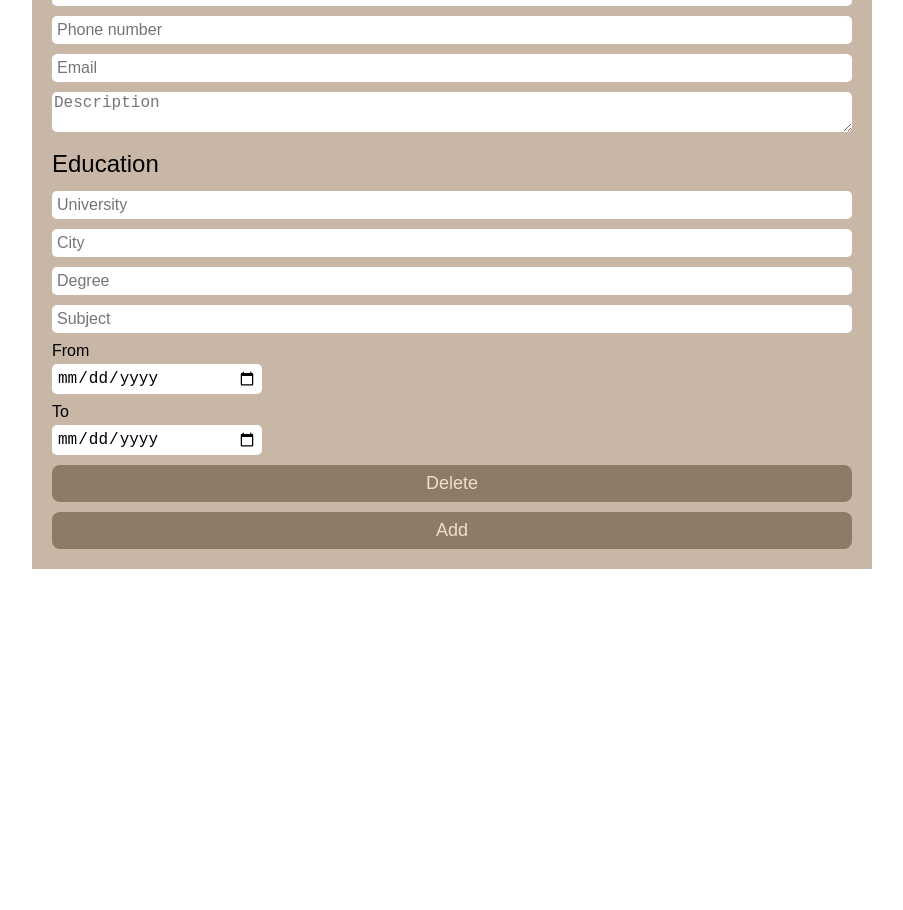
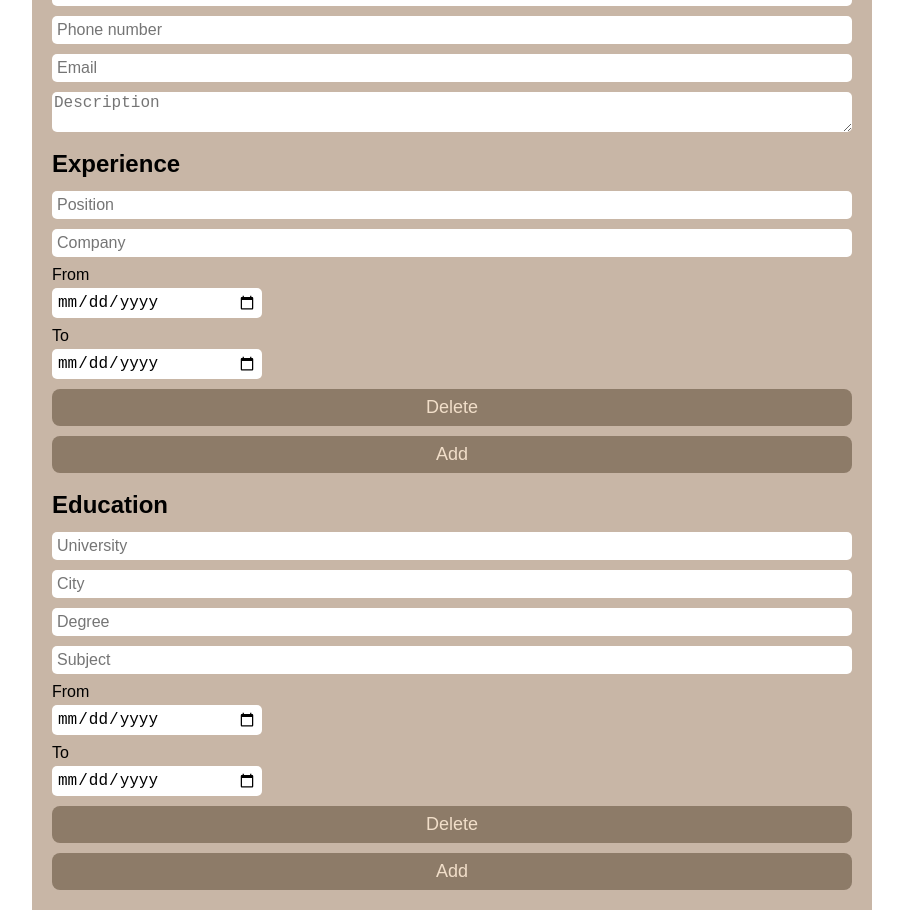
Before and after one commit to eduardsdn/react-cv-creator, a React (Create React App) app: page / in a window 1280 px wide. Shown: the part 419-1329 px from the top of the page, without its empty margins (68-971 px from the left). Before the commit the page ends 988 px from the top, so only its background shows below. Built offline with nearby package versions, Linux system fonts and the light colour scheme.

Commit message:
Added Experience component

```diff
--- a/src/components/CVForm.jsx
+++ b/src/components/CVForm.jsx
@@ -1,11 +1,13 @@
 import PersonalInfoForm from "./PersonalInfoForm"
-import EducationInfoForm from "./ExperienceForm"
+import EducationForm from "./EducationForm"
+import ExperienceForm from "./ExperienceForm"
 
 export default function CVForm() {
     return(
         <section className="cv-form">
             <PersonalInfoForm />
-            <EducationInfoForm />
+            <ExperienceForm />
+            <EducationForm />
         </section>
     )
 }
--- /dev/null
+++ b/src/components/EducationForm.jsx
@@ -0,0 +1,19 @@
+export default function EducationForm(){
+    return(
+    <div className="education subform">
+        <h1 className="subform title">Education</h1>
+        <input type="text" placeholder="University"/>
+        <input type="text" placeholder="City"/>
+        <input type="text" placeholder="Degree"/>
+        <input type="text" placeholder="Subject"/>
+        <label htmlFor="dateForm">From</label>
+
+        <input type="date" id="dateFrom" />
+        <label htmlFor="dateTo">To</label>
+        <input type="date" id="dateTo" />
+
+        <button className="delete button">Delete</button>
+        <button className="add button">Add</button>
+    </div>
+    )
+}
--- a/src/components/ExperienceForm.jsx
+++ b/src/components/ExperienceForm.jsx
@@ -1,13 +1,11 @@
-export default function EInfoForm(){
+export default function ExperienceForm(){
     return(
-    <div className="personal-info subform">
-        <h1 className="subform title">Education</h1>
-        <input type="text" placeholder="University"/>
-        <input type="text" placeholder="City"/>
-        <input type="text" placeholder="Degree"/>
-        <input type="text" placeholder="Subject"/>
+    <div className="experience subform">
+        <h1 className="subform title">Experience</h1>
+        <input type="text" placeholder="Position"/>
+        <input type="text" placeholder="Company"/>
+
         <label htmlFor="dateForm">From</label>
-
         <input type="date" id="dateFrom" />
         <label htmlFor="dateTo">To</label>
         <input type="date" id="dateTo" />
--- a/src/style.css
+++ b/src/style.css
@@ -108,6 +108,7 @@ table {
 
 .subform .title {
     font-size: 24px;
+    font-weight: 600;
     margin-top: 20px;
     margin-bottom: 5px;
     padding: 0%;
@@ -135,5 +136,4 @@ label {
     cursor: pointer;
     color: #F1DEC9;
     background-color:#8D7B68;
-
 }
```
